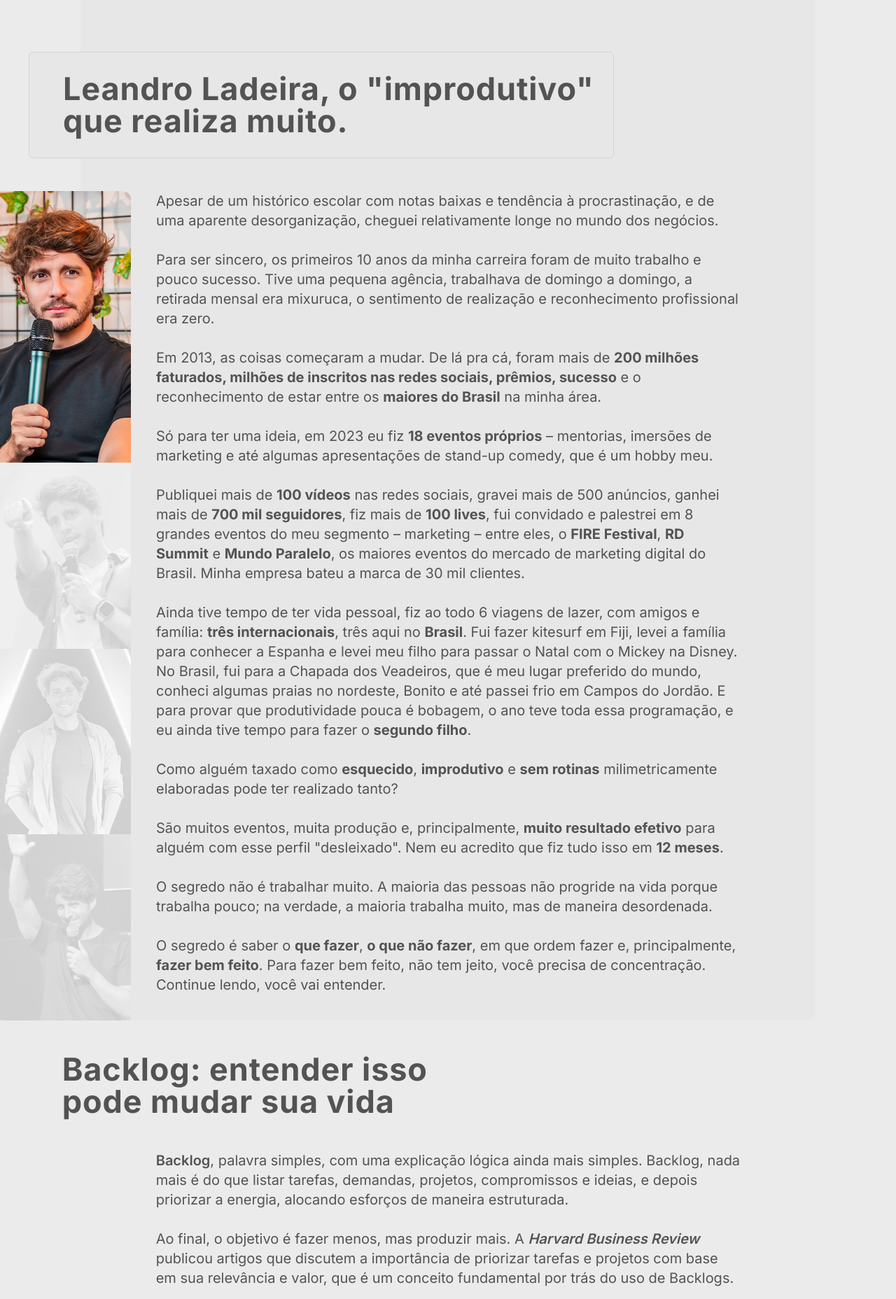
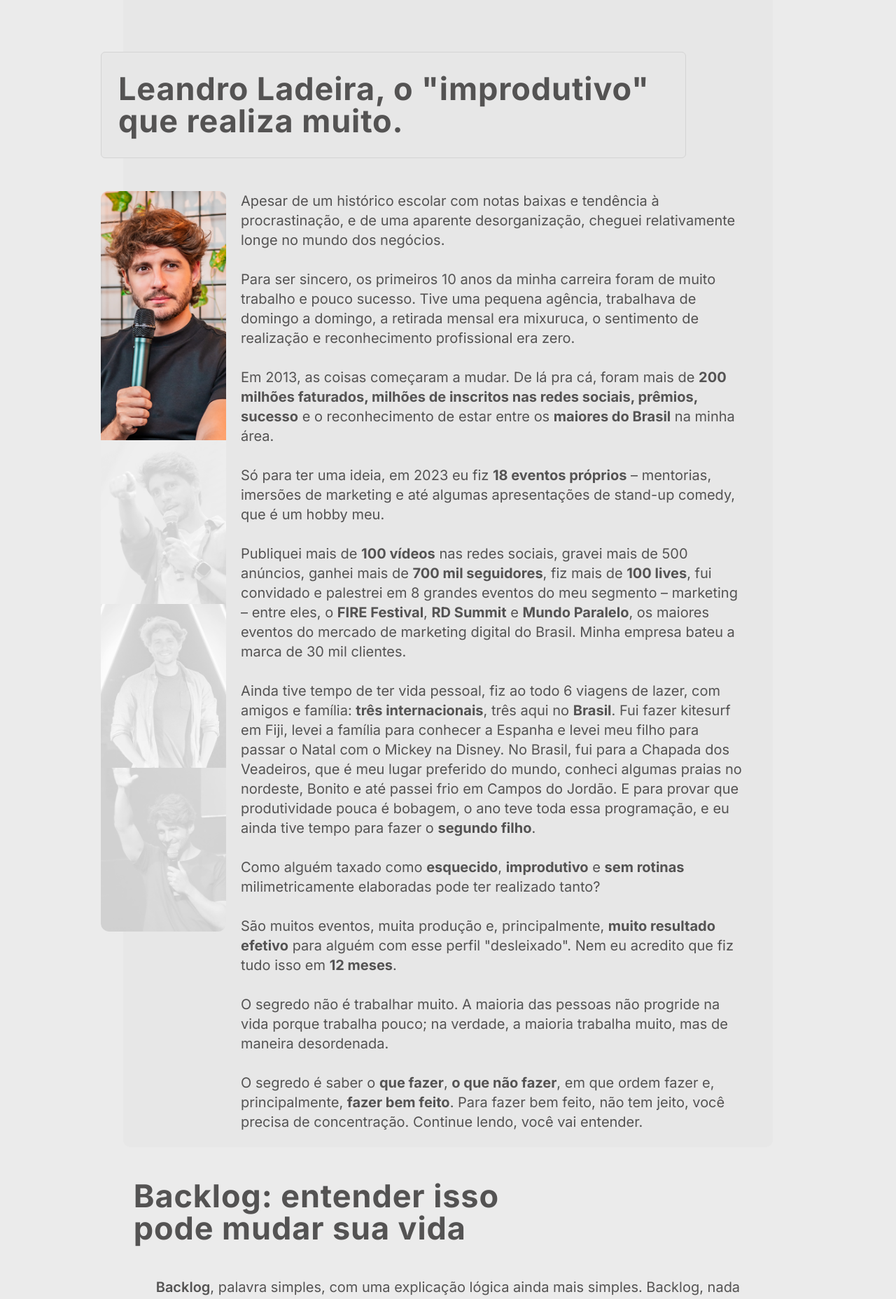
Before and after one commit to Daniel-Vitor-Duarte/planner3, a Next.js app: page /planner3/ in a window 1280 px wide. Shown: the part 1225-3081 px from the top of the page at 70% size. Built offline with nearby package versions, Linux system fonts and the light colour scheme; a web font is replaced by a local one.

Commit message:
media fix

```diff
--- a/src/app/page.tsx
+++ b/src/app/page.tsx
@@ -80,8 +80,8 @@ export default function Home() {
           </h1>
         </div>
       </section>
-      <section className="max-w-[65.625rem] sm:max-w-[22.5rem] w-full h-[111.6875rem] lg:bg-[#E7E7E7] mt-[22.62rem] sm:mt-[19.9rem] rounded-[0.625rem]">
-        <div className="flex flex-col justify-center items-center -mt-[17.31rem] w-full">
+      <section className="max-w-[65.625rem] sm:max-w-[22.5rem] w-full h-[111.6875rem] lg:bg-[#E7E7E7] mt-[22.62rem] sm:mt-[19.9rem] rounded-[0.625rem] mm:w-full mm:max-w-[58rem] mm:h-[123rem]">
+        <div className="flex flex-col justify-center items-center -mt-[17.31rem] w-full ">
         <YouTube id="video"
          videoId="JLYf0OjS5aA"/>
           {/* <Image
@@ -106,15 +106,15 @@ export default function Home() {
           </a>
         </div>
 
-        <div className="max-w-[52.25rem] w-full h-[9.5rem] border border-[#D4D4D4] rounded-[0.375rem] text-[2.8125rem] text-[#545353] font-bold mt-[4.75rem] -ml-[4.63rem] tracking-[0.05625rem] items-center flex justify-center leading-[2.86731rem] pl-[3rem] bg-[#E7E7E7] sm:hidden">
+        <div className="max-w-[52.25rem] w-full h-[9.5rem] border border-[#D4D4D4] rounded-[0.375rem] text-[2.8125rem] text-[#545353] font-bold mt-[4.75rem] -ml-[4.63rem] tracking-[0.05625rem] items-center flex justify-center leading-[2.86731rem] pl-[3rem] bg-[#E7E7E7] sm:hidden mm:pl-6 mm:-ml-[2rem]">
           <h1>{'Leandro Ladeira, o "improdutivo" que realiza muito.'}</h1>
         </div>
 
-        <div className="absolute -ml-[7.69rem] sm:hidden w-[12.1875rem] mt-[2.94rem]">
-          <Image src={leandro11} alt="" className="h-[24.25rem] w-[12.1875rem]" />
-          <Image src={leandro12} alt="" className="h-[16.625rem] w-[12.1875rem]" />
-          <Image src={leandro13} alt="" className="h-[16.5625rem] w-[12.1875rem]" />
-          <Image src={leandro14} alt="" className="h-[16.625rem] w-[12.1875rem]" />
+        <div className="absolute -ml-[7.69rem] sm:hidden w-[12.1875rem] mm:w-[11.1875rem] mt-[2.94rem] mm:-ml-[2rem] ">
+          <Image src={leandro11} alt="" className="h-[24.25rem] w-[12.1875rem] mm:h-[22.25rem] mm:w-[11.1875rem]" />
+          <Image src={leandro12} alt="" className="h-[16.625rem] w-[12.1875rem] mm:h-[14.625rem] mm:w-[11.1875rem]" />
+          <Image src={leandro13} alt="" className="h-[16.5625rem] w-[12.1875rem] mm:h-[14.625rem] mm:w-[11.1875rem]" />
+          <Image src={leandro14} alt="" className="h-[16.625rem] w-[12.1875rem] mm:h-[14.625rem] mm:w-[11.1875rem] mm:rounded-b-[0.75rem]" />
         </div>
 
         <section className="mt-[2.94rem] flex sm:flex sm:flex-col sm:mx-auto sm:bg-[#E3E3E3] sm:mt-[9.11rem] sm:pb-2 sm:rounded-[0.375rem]">
@@ -140,14 +140,14 @@ export default function Home() {
 
           <div className="max-w-[20.8125rem] w-full mx-auto lg:hidden">
             <div className="max-w-[10.375rem] h-[0.1875rem] bg-[#F7D300] rounded-r-[0.3125rem] lg:hidden -mt-[5rem] "></div>
-            <div className="max-w-[20.8125rem] w-full text-[1.25rem]  text-[#545353] font-bold mx-auto tracking-[0.025rem] items-center flex justify-center leading-[1.60563rem] lg:hidden mt-[.19rem]">
+            <div className="max-w-[20.8125rem] w-full text-[1.25rem]  text-[#545353] font-bold mx-auto tracking-[0.025rem] items-center flex justify-center leading-[1.60563rem] lg:hidden mt-[.19rem] ">
               <h1>
                 Leandro Ladeira, o &quot;improdutivo&quot; que realiza muito.
               </h1>
             </div>
           </div>
 
-          <div className=" text-[#545353] text-[1.25rem] sm:text-[1rem] lg:max-w-[52.125rem] sm:max-w-[20rem] mx-auto leading-[1.75rem]">
+          <div className=" text-[#545353] text-[1.25rem] sm:text-[1rem] lg:max-w-[52.125rem] sm:max-w-[20rem] mx-auto leading-[1.75rem] mm:max-w-[45rem] mm:ml-[10.5rem]">
             <p className="">
               Apesar de um histórico escolar com notas baixas e tendência à
               procrastinação, e de uma aparente desorganização, cheguei
@@ -238,7 +238,7 @@ export default function Home() {
       </section>
 
       <section className="flex flex-col max-w-[52.162rem] sm:max-w-[20.8125rem] mx-auto text-[#545353] mt-[2.94rem]">
-        <h1 className="text-[2.8125rem] sm:text-[1.25rem] font-bold max-w-[40.125rem] leading-[2.86731rem] sm:leading-[1.6rem] sm:tracking-[0.025rem] tracking-[0.05625rem] lg:-ml-[8.38rem]">
+        <h1 className="text-[2.8125rem] sm:text-[1.25rem] font-bold max-w-[40.125rem] leading-[2.86731rem] sm:leading-[1.6rem] sm:tracking-[0.025rem] tracking-[0.05625rem] lg:-ml-[8.38rem] mm:-ml-[2rem]">
           Backlog: entender isso pode mudar sua vida
         </h1>
         <div className="max-w-[10.375rem] w-full h-[0.1875rem] bg-[#F7D300] rounded-r-[0.3125rem] lg:hidden mt-[.5rem]"></div>
@@ -302,7 +302,7 @@ export default function Home() {
       </section>
 
       <section className="flex flex-col max-w-[52.162rem] sm:max-w-[22.8125rem] mx-auto text-[#545353] mt-[2.94rem] sm:mt-[3.46rem]">
-        <h1 className="text-[2.8125rem] sm:text-[1.25rem] font-bold max-w-[40.125rem] leading-[2.86731rem] tracking-[0.05625rem] lg:-ml-[8.38rem] sm:tracking-[0.025rem] sm:leading-[1.6rem] sm:max-w-[20.4375rem] sm:mx-auto">
+        <h1 className="text-[2.8125rem] sm:text-[1.25rem] font-bold max-w-[40.125rem] leading-[2.86731rem] tracking-[0.05625rem] lg:-ml-[8.38rem] sm:tracking-[0.025rem] sm:leading-[1.6rem] sm:max-w-[20.4375rem] sm:mx-auto mm:-ml-[2rem]">
           Backlog na prática: usando a lógica do P3
         </h1>
         <div className="text-[1.25rem] sm:text-[1rem] leading-[1.75rem]">
@@ -425,7 +425,7 @@ export default function Home() {
       </section>
 
       <section className="flex flex-col max-w-[52.162rem] mx-auto text-[#545353] mt-[2.94rem] sm:mt-[3.44rem] sm:max-w-[20.4375rem]">
-        <h1 className="text-[2.8125rem] sm:text-[1.25rem] font-bold lg:max-w-[40.125rem] sm:max-w-full leading-[2.86731rem] sm:leading-[1.6rem] sm:tracking-[0.025rem] tracking-[0.05625rem] lg:-ml-[8.38rem]">
+        <h1 className="text-[2.8125rem] sm:text-[1.25rem] font-bold lg:max-w-[40.125rem] sm:max-w-full leading-[2.86731rem] sm:leading-[1.6rem] sm:tracking-[0.025rem] tracking-[0.05625rem] lg:-ml-[8.38rem] mm:-ml-[2rem]">
           Como organizar o dia com ultra eficiência
         </h1>
         <div className="max-w-[10.375rem] w-full h-[0.1875rem] bg-[#F7D300] rounded-r-[0.3125rem] lg:hidden mt-[.5rem]"></div>
@@ -559,7 +559,7 @@ export default function Home() {
       </section>
 
       <section className="flex flex-col max-w-[52.162rem] sm:max-w-[20.8125rem] mx-auto text-[#545353] mt-[2.94rem] sm:mt-[3.44rem]">
-        <h1 className="text-[2.8125rem] sm:text-[1.25rem] font-bold max-w-[40.125rem] leading-[2.86731rem] sm:leading-[1.6rem] sm:tracking-[0.025rem] tracking-[0.05625rem] lg:-ml-[8.38rem]">
+        <h1 className="text-[2.8125rem] sm:text-[1.25rem] font-bold max-w-[40.125rem] leading-[2.86731rem] sm:leading-[1.6rem] sm:tracking-[0.025rem] tracking-[0.05625rem] lg:-ml-[8.38rem] mm:-ml-[2rem]">
           Consistência sem congruência: perigo!
         </h1>
         <div className="max-w-[10.375rem] w-full h-[0.1875rem] bg-[#F7D300] rounded-r-[0.3125rem] lg:hidden mt-[.5rem]"></div>
@@ -587,7 +587,7 @@ export default function Home() {
         <Image
           src={grafico}
           alt=""
-          className="sm:hidden max-w-[70.25rem] mx-auto mt-[2.94rem] "
+          className="sm:hidden max-w-[70.25rem] mm:max-w-[60rem] mx-auto mt-[2.94rem] "
         />
         <Image
           src={graficoCel}
@@ -597,7 +597,7 @@ export default function Home() {
         <Image
           src={desenho}
           alt=""
-          className="sm:hidden max-w-[70.25rem] mx-auto mt-[2.94rem] "
+          className="sm:hidden max-w-[70.25rem] mm:max-w-[60rem] mx-auto mt-[2.94rem] "
         />
         <Image
           src={desenhoCel}
@@ -607,7 +607,7 @@ export default function Home() {
         <Image
           src={escolhas}
           alt=""
-          className=" max-w-[35.51894rem] sm:max-w-[19.96844rem] mx-auto mt-[1.87rem] "
+          className=" max-w-[35.51894rem] sm:max-w-[19.96844rem] mm:max-w-[31rem] mx-auto mt-[1.87rem] "
         />
       </section>
 
@@ -625,7 +625,7 @@ export default function Home() {
       </section>
 
       <section className="flex flex-col max-w-[52.162rem] sm:max-w-[20.8125rem] mx-auto text-[#545353] mt-[2.94rem] sm:mt-[3.44rem]">
-        <h1 className="text-[2.8125rem] sm:text-[1.25rem] font-bold max-w-[40.125rem] leading-[2.86731rem] sm:leading-[1.6rem] sm:tracking-[0.025rem] tracking-[0.05625rem] lg:-ml-[8.38rem]">
+        <h1 className="text-[2.8125rem] sm:text-[1.25rem] font-bold max-w-[40.125rem] leading-[2.86731rem] sm:leading-[1.6rem] sm:tracking-[0.025rem] tracking-[0.05625rem] lg:-ml-[8.38rem] mm:-ml-[2rem]">
           Por que não usar sistemas complexos?
         </h1>
         <div className="max-w-[10.375rem] w-full h-[0.1875rem] bg-[#F7D300] rounded-r-[0.3125rem] lg:hidden mt-[.5rem]"></div>
@@ -664,7 +664,7 @@ export default function Home() {
       </section>
 
       <section className="max-w-[65.625rem] sm:max-w-[22.5rem] w-full lg:h-[133.375rem] lg:bg-[#E7E7E7] mt-[4.94rem] sm:mt-[3.44rem]">
-        <div className="max-w-[30.4rem] w-full lg:h-[9.5rem] lg:border border-[#D4D4D4] rounded-[0.375rem] text-[2.8125rem] sm:text-[1.25rem] text-[#545353] font-bold lg:-mt-[1.56rem] lg:-ml-[4.63rem]  tracking-[0.05625rem] sm:tracking-[0.025rem] items-center flex justify-center leading-[2.86731rem] sm:leading-[1.6rem] lg:pl-[3rem] sm:pr-[3rem]  lg:bg-[#E7E7E7] ">
+        <div className="max-w-[30.4rem] w-full lg:h-[9.5rem] lg:border border-[#D4D4D4] rounded-[0.375rem] text-[2.8125rem] sm:text-[1.25rem] text-[#545353] font-bold lg:-mt-[1.56rem] lg:-ml-[4.63rem]  tracking-[0.05625rem] sm:tracking-[0.025rem] items-center flex justify-center leading-[2.86731rem] sm:leading-[1.6rem] lg:pl-[3rem] sm:pr-[3rem]  lg:bg-[#E7E7E7] mm:ml-4 mm:pl-6">
           <h1>Acompanhe seu progresso</h1>
         </div>
         <Image
@@ -716,7 +716,7 @@ export default function Home() {
         </section>
 
         <div className="sm:max-w-[24.5625rem] w-full mx-auto">
-          <div className="max-w-[44.59rem] sm:max-w-[20.5625rem] w-full lg:h-[9.5rem] lg:border border-[#D4D4D4] rounded-[0.375rem] text-[2.8125rem] sm:text-[1.25rem] text-[#545353] font-bold lg:mt-[2.94rem] lg:-ml-[4.63rem]  tracking-[0.05625rem] sm:tracking-[0.025rem] lg:items-center flex sm:flex-col justify-center leading-[2.86731rem] sm:leading-[1.6rem] lg:pl-[3rem] sm:pr-[3rem]  lg:bg-[#E7E7E7] sm:mt-[3.44rem] sm:mx-auto">
+          <div className="max-w-[44.59rem] sm:max-w-[20.5625rem] w-full lg:h-[9.5rem] lg:border border-[#D4D4D4] rounded-[0.375rem] text-[2.8125rem] sm:text-[1.25rem] text-[#545353] font-bold lg:mt-[2.94rem] lg:-ml-[4.63rem]  tracking-[0.05625rem] sm:tracking-[0.025rem] lg:items-center flex sm:flex-col justify-center leading-[2.86731rem] sm:leading-[1.6rem] lg:pl-[3rem] sm:pr-[3rem]  lg:bg-[#E7E7E7] sm:mt-[3.44rem] sm:mx-auto mm:ml-4 mm:pl-6">
             <h1>P3 funciona em todos os dispositivos</h1>
             <div className="max-w-[10.375rem] w-full h-[0.1875rem] bg-[#F7D300] rounded-r-[0.3125rem] lg:hidden mt-[.5rem]"></div>
           </div>
@@ -747,7 +747,7 @@ export default function Home() {
       </section>
 
       <section className="flex flex-col max-w-[56.162rem] sm:max-w-[20.8125rem] mx-auto text-[#545353] mt-[20.5rem] sm:mt-[3.44rem]">
-        <h1 className="text-[2.8125rem] sm:text-[1.25rem] font-bold max-w-[40.125rem] leading-[2.86731rem] sm:leading-[1.6rem] sm:tracking-[0.025rem] tracking-[0.05625rem] lg:-ml-[8.38rem]">
+        <h1 className="text-[2.8125rem] sm:text-[1.25rem] font-bold max-w-[40.125rem] leading-[2.86731rem] sm:leading-[1.6rem] sm:tracking-[0.025rem] tracking-[0.05625rem] lg:-ml-[8.38rem] mm:-ml-[1.2rem]">
           Bônus ao assinar o aplicativo você ganha...
         </h1>
         <div className="max-w-[10.375rem] w-full h-[0.1875rem] bg-[#F7D300] rounded-r-[0.3125rem] lg:hidden mt-[.5rem]"></div>
@@ -800,7 +800,7 @@ export default function Home() {
       </section>
 
       <section className="flex flex-col max-w-[56.162rem] w-full sm:max-w-[20.8125rem] mx-auto text-[#545353] mt-[2.94rem] sm:mt-[4.17rem] ">
-        <h1 className="text-[2.8125rem] sm:text-[1.25rem] font-bold max-w-[40.125rem] leading-[2.86731rem] sm:leading-[1.6rem] sm:tracking-[0.025rem] tracking-[0.05625rem] lg:-ml-[8.38rem]">
+        <h1 className="text-[2.8125rem] sm:text-[1.25rem] font-bold max-w-[40.125rem] leading-[2.86731rem] sm:leading-[1.6rem] sm:tracking-[0.025rem] tracking-[0.05625rem] lg:-ml-[8.38rem] mm:-ml-[1.2rem]">
           Embasamento científico
         </h1>
 
```
